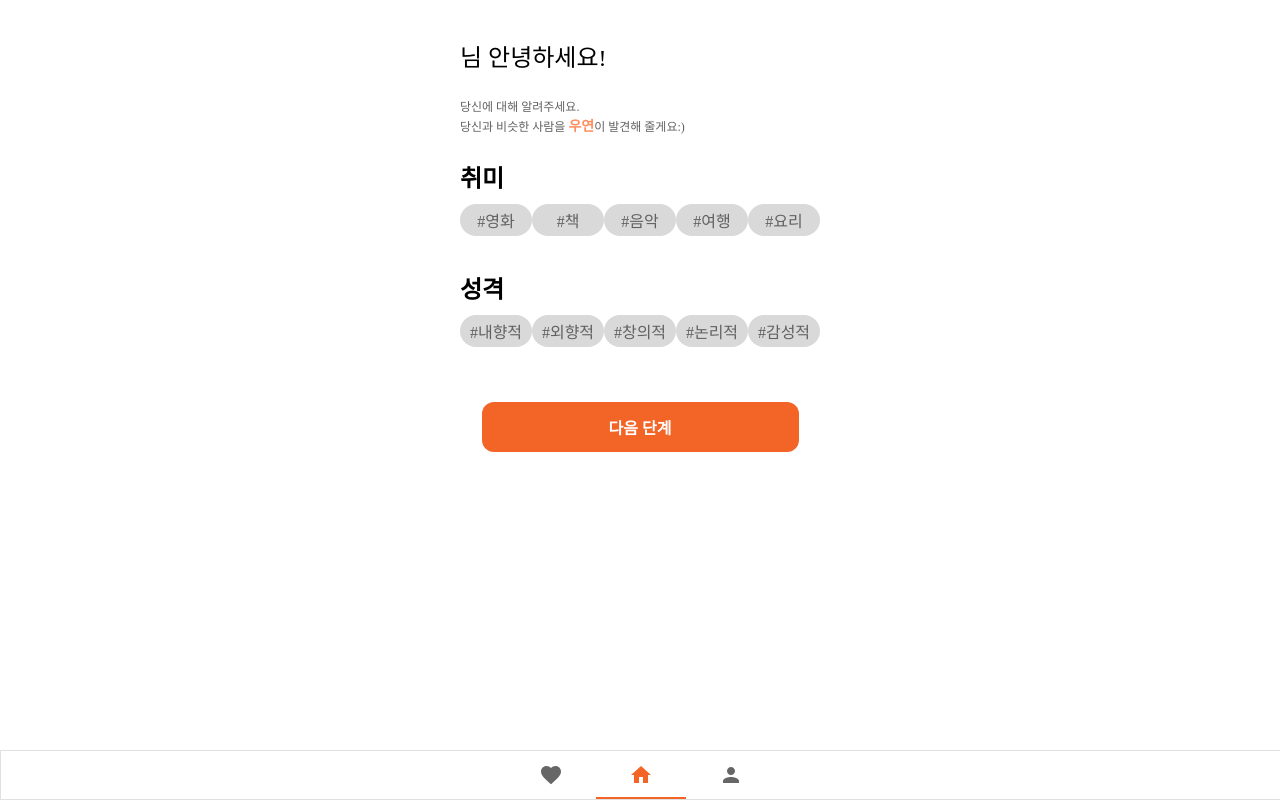
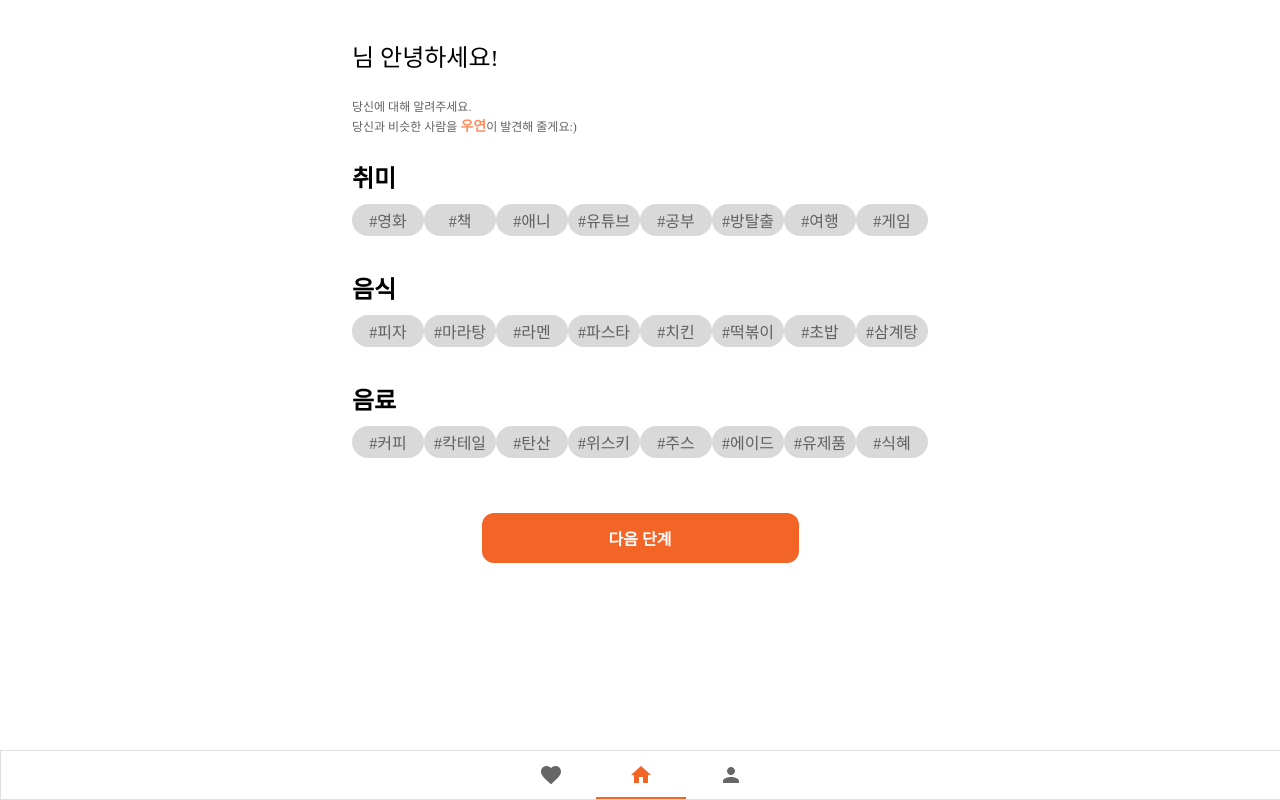
Before and after one commit to 14KGun/5KY, a React (Vite) app in the folder web/: page /tagsetting in a window 1280 px wide. Built offline with nearby package versions, Linux system fonts and the light colour scheme; a web font is replaced by a local one.

Commit message:
change initialTags

```diff
--- a/web/src/screens/TagSetting/TagSetting.jsx
+++ b/web/src/screens/TagSetting/TagSetting.jsx
@@ -117,11 +117,33 @@ const NextBtn = styled.div`
 const initialTags = [
   {
     category: "취미",
-    tags: ["영화", "책", "음악", "여행", "요리"],
+    tags: ["영화", "책", "애니", "유튜브", "공부", "방탈출", "여행", "게임"],
   },
   {
-    category: "성격",
-    tags: ["내향적", "외향적", "창의적", "논리적", "감성적"],
+    category: "음식",
+    tags: [
+      "피자",
+      "마라탕",
+      "라멘",
+      "파스타",
+      "치킨",
+      "떡볶이",
+      "초밥",
+      "삼계탕",
+    ],
+  },
+  {
+    category: "음료",
+    tags: [
+      "커피",
+      "칵테일",
+      "탄산",
+      "위스키",
+      "주스",
+      "에이드",
+      "유제품",
+      "식혜",
+    ],
   },
   // 추가 분류 및 태그들...
 ];
@@ -176,7 +198,7 @@ const TagSetting = () => {
 
     // 변경된 데이터를 localStorage에 저장
     localStorage.setItem("signupData", JSON.stringify(parsedData)); // 변경된 데이터를 다시 저장
-    navigate('/findsetting');
+    navigate("/findsetting");
   };
   return (
     <RealContainer>
@@ -196,9 +218,9 @@ const TagSetting = () => {
                 {category.tags.map((tag) => (
                   <div key={tag} onClick={() => toggleTag(tag)}>
                     {isTagSelected(tag) ? (
-                      <SelectedTag>{'#' + tag}</SelectedTag>
+                      <SelectedTag>{"#" + tag}</SelectedTag>
                     ) : (
-                      <Tag>{'#' + tag}</Tag>
+                      <Tag>{"#" + tag}</Tag>
                     )}
                   </div>
                 ))}
```
